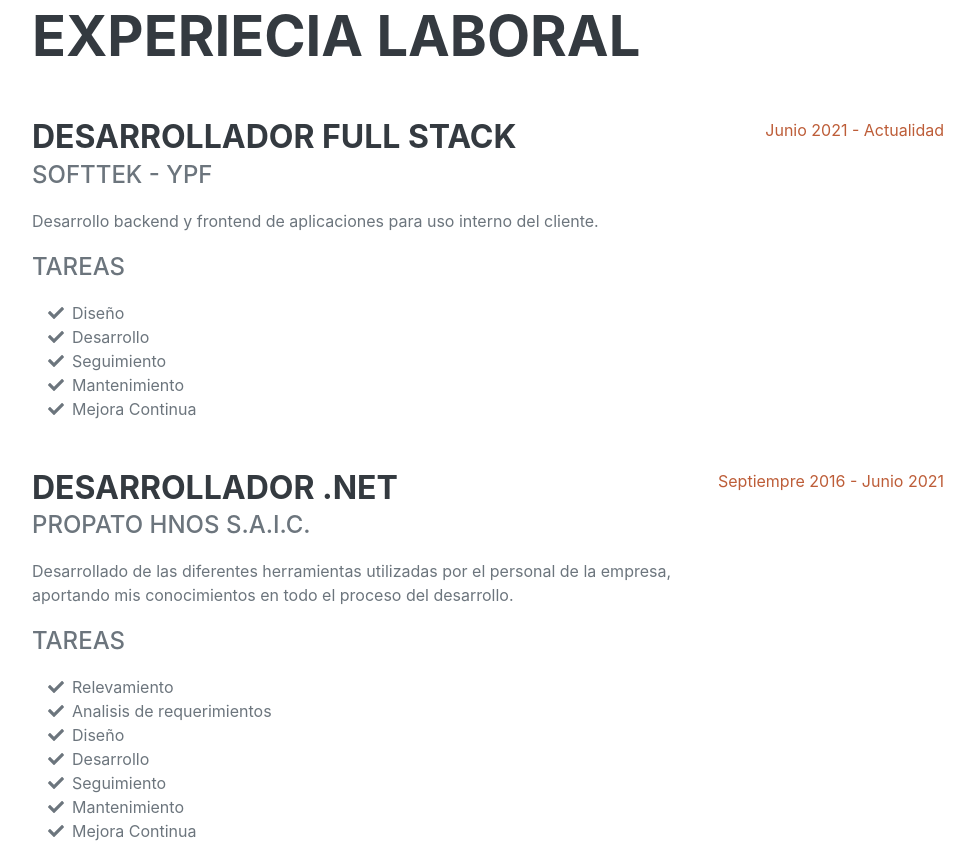
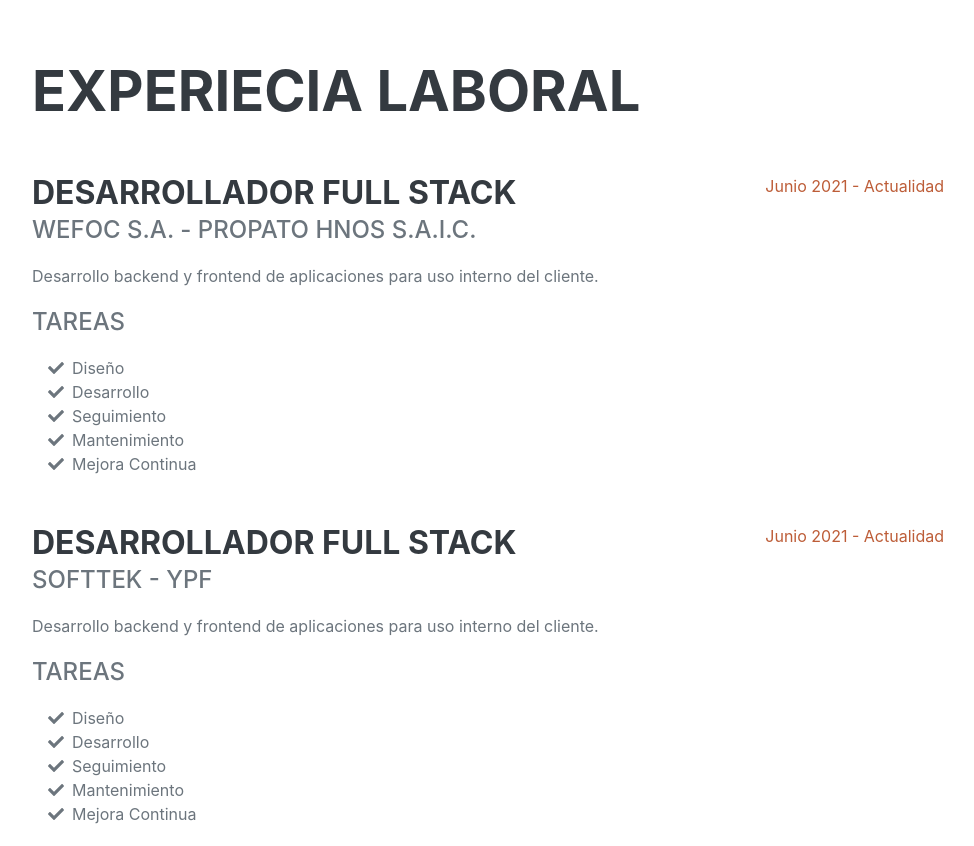
Before and after one commit to mlucero87/mlucero87.github.io, a plain HTML site: page index.html in a window 1280 px wide. Shown: the part 942-1788 px from the top of the page, without its empty margins (288-1262 px from the left). Drawn offline with nearby package versions, Linux system fonts and the light colour scheme; a web font is replaced by a local one.

Commit message:
Update index.html

```diff
--- a/index.html
+++ b/index.html
@@ -64,7 +64,8 @@
                     responsable y busco capacitarme continuamente. Trabajo en equipo, gran capacidad para relacionarme
                     con mis pares.
                     <br>
-                    Actualmente trabajo como consultor en Softtek, asignado %100 a su cliente YPF.
+                    Actualmente trabajo como consultor en Wefoc S.A., asignado %100 a su cliente PROPATO HNOS S.A.I.C., comence en Wefoc
+                    por recomendacion de su cliente, necesitaban sumar un recurso que se adapte rapidamente y me ofrecieron cubrir el puesto.
                     <br>
                     Trabaje durante 10 en PROPATO HNOS S.A.I.C donde comence realizando tareas de logística, mi buen
                     desempeño y compromiso ayudo a que me dieran la oportunidad
@@ -90,6 +91,39 @@
         <section class="resume-section" id="experience">
             <div class="resume-section-content">
                 <h2 class="mb-5">Experiecia Laboral</h2>
+                <div class="d-flex flex-column flex-md-row justify-content-between mb-5">
+                    <div class="flex-grow-1">
+                        <h3 class="mb-0">Desarrollador Full Stack</h3>
+                        <div class="subheading mb-3">Wefoc S.A. - PROPATO HNOS S.A.I.C.</div>
+                        <p>
+                            Desarrollo backend y frontend de aplicaciones para uso interno del cliente.
+                        </p>
+                        <div class="subheading mb-3">Tareas</div>
+                        <ul class="fa-ul mb-0">
+                            <li>
+                                <span class="fa-li"><i class="fas fa-check"></i></span>
+                                Diseño
+                            </li>
+                            <li>
+                                <span class="fa-li"><i class="fas fa-check"></i></span>
+                                Desarrollo
+                            </li>
+                            <li>
+                                <span class="fa-li"><i class="fas fa-check"></i></span>
+                                Seguimiento
+                            </li>
+                            <li>
+                                <span class="fa-li"><i class="fas fa-check"></i></span>
+                                Mantenimiento
+                            </li>
+                            <li>
+                                <span class="fa-li"><i class="fas fa-check"></i></span>
+                                Mejora Continua
+                            </li>
+                        </ul>
+                    </div>
+                    <div class="flex-shrink-0"><span class="text-primary">Junio 2021 - Actualidad</span></div>
+                </div>
                 <div class="d-flex flex-column flex-md-row justify-content-between mb-5">
                     <div class="flex-grow-1">
                         <h3 class="mb-0">Desarrollador Full Stack</h3>
@@ -204,6 +238,10 @@
                     <li>
                         <span class="fa-li"><i class="fas fa-asterisk"></i></span>
                         CSS
+                    </li>
+                     <li>
+                       <span class="fa-li"><i class="fas fa-asterisk"></i></span>
+                        REACT
                     </li>
                     <li>
                         <span class="fa-li"><i class="fas fa-asterisk"></i></span>
```
